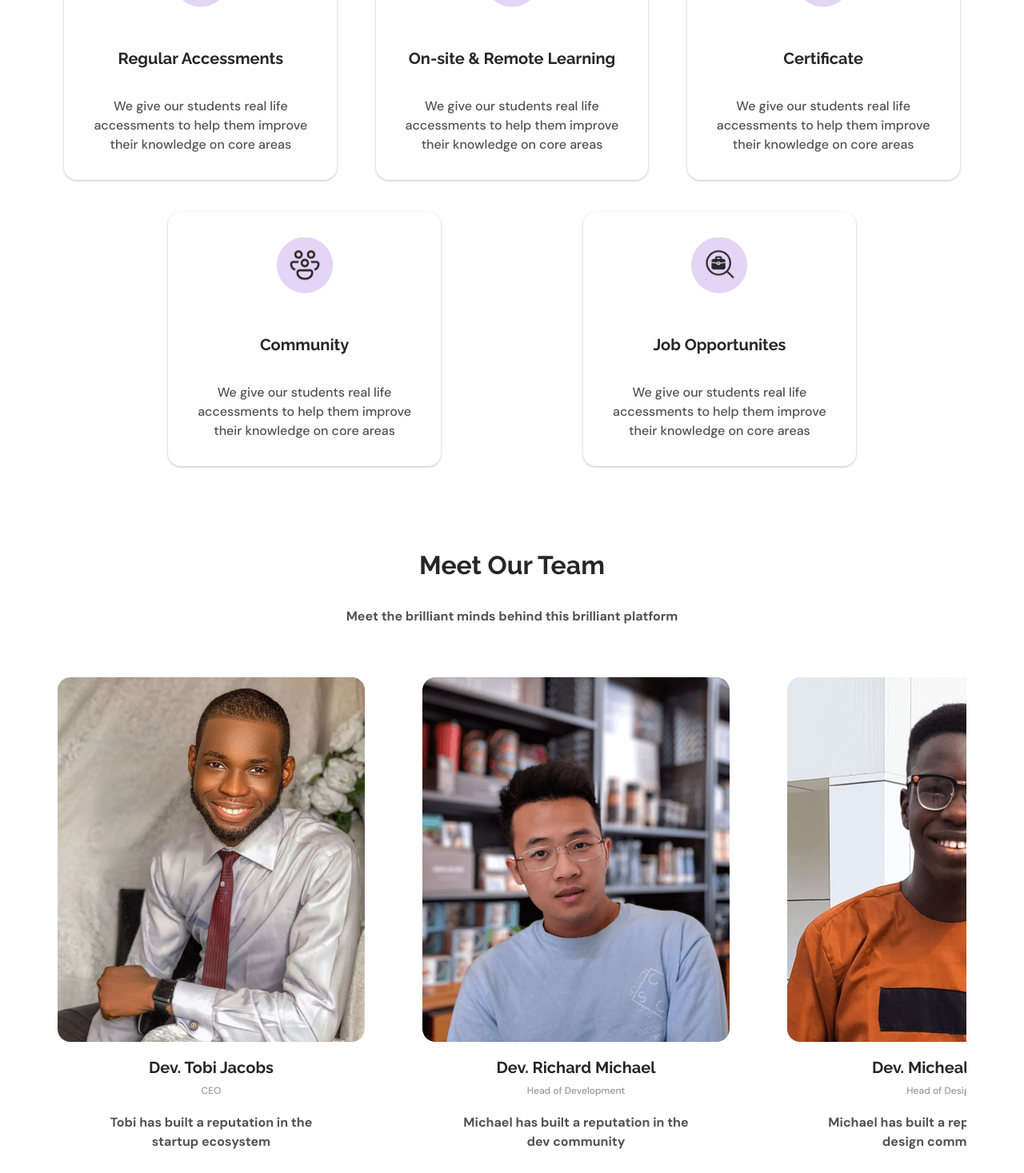
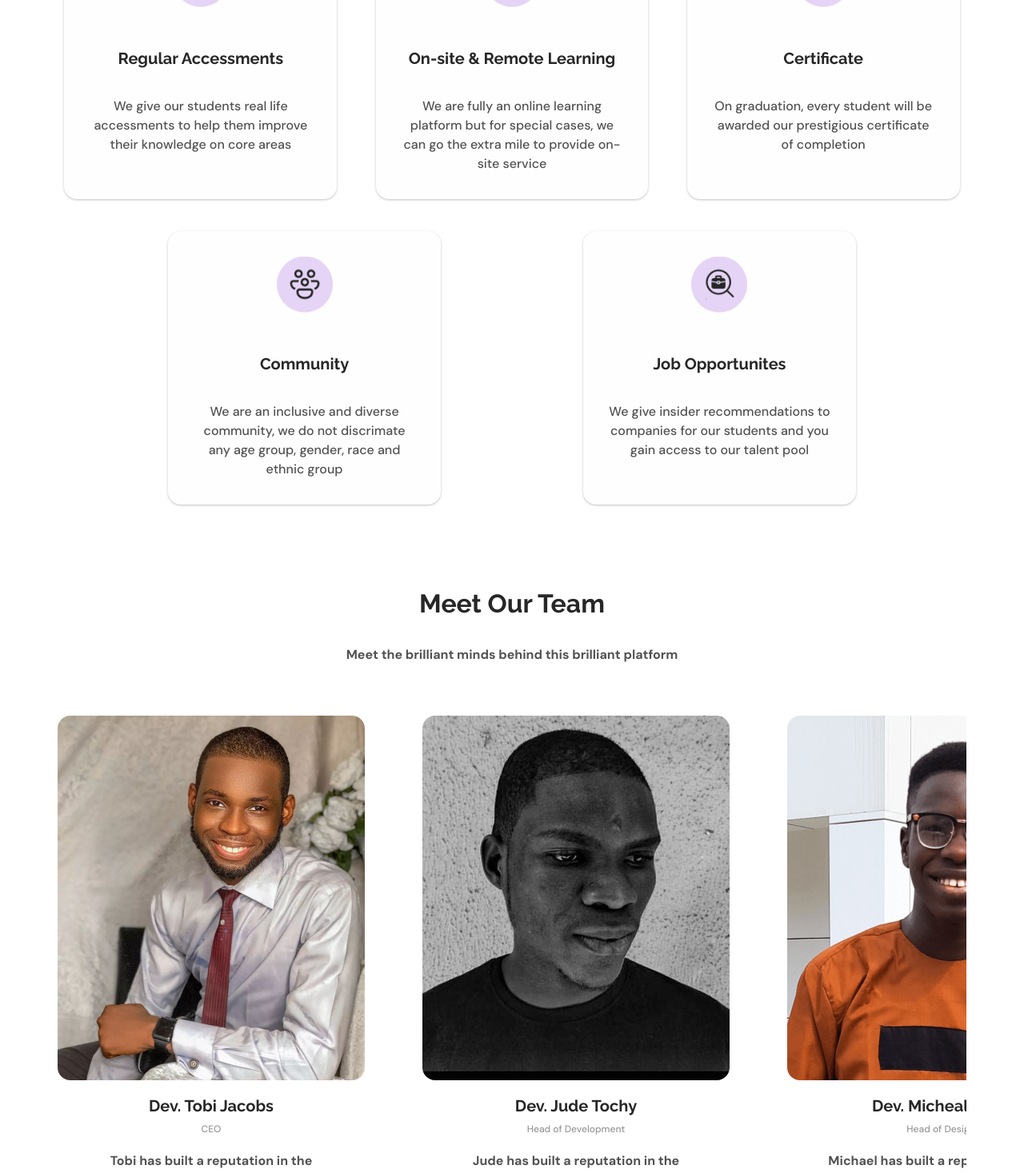
Before and after one commit to youngancient/Xendar, a Next.js app: page /about in a window 1280 px wide. Shown: the part 960-2427 px from the top of the page at 80% size. Built offline with nearby package versions, Linux system fonts and the light colour scheme.

Commit message:
updated contents

```diff
--- a/src/Constant/constant.ts
+++ b/src/Constant/constant.ts
@@ -1599,22 +1599,22 @@
   {
     img: "/assets/two.png",
     head: "On-site & Remote Learning",
-    text: "We give our students real life accessments to help them improve their knowledge on core areas",
+    text: "We are fully an online learning platform but for special cases, we can go the extra mile to provide on-site service",
   },
   {
     img: "/assets/three.png",
     head: "Certificate",
-    text: "We give our students real life accessments to help them improve their knowledge on core areas",
+    text: "On graduation, every student will be awarded our prestigious certificate of completion",
   },
   {
     img: "/assets/four.png",
     head: "Community",
-    text: "We give our students real life accessments to help them improve their knowledge on core areas",
+    text: "We are an inclusive and diverse community, we do not discrimate any age group, gender, race and ethnic group",
   },
   {
     img: "/assets/five.png",
     head: "Job Opportunites",
-    text: "We give our students real life accessments to help them improve their knowledge on core areas",
+    text: "We give insider recommendations to companies for our students and you gain access to our talent pool",
   },
 ];
 
@@ -1693,10 +1693,10 @@
     desc: "Tobi has built a reputation in the startup ecosystem",
   },
   {
-    name: "Dev. Richard Michael",
-    image: "/assets/richard.png",
+    name: "Dev. Jude Tochy",
+    image: "/assets/jude.jpg",
     post: "Head of Development",
-    desc: "Michael has built a reputation in the dev community",
+    desc: "Jude has built a reputation in the dev community",
   },
   {
     name: "Dev. Micheal Ajala",
--- a/src/components/Hero/Hero.tsx
+++ b/src/components/Hero/Hero.tsx
@@ -22,7 +22,7 @@
             your career in <strong>Tech</strong>
           </h1>
           <p className="hero-p">
-            Xendar is an E-Learning organization that specializes in helping
+            Xendar is an inclusive E-Learning platform that specializes in helping
             people kickstart their journey into the evolving world of technology
           </p>
           <HeroSearch />
```
